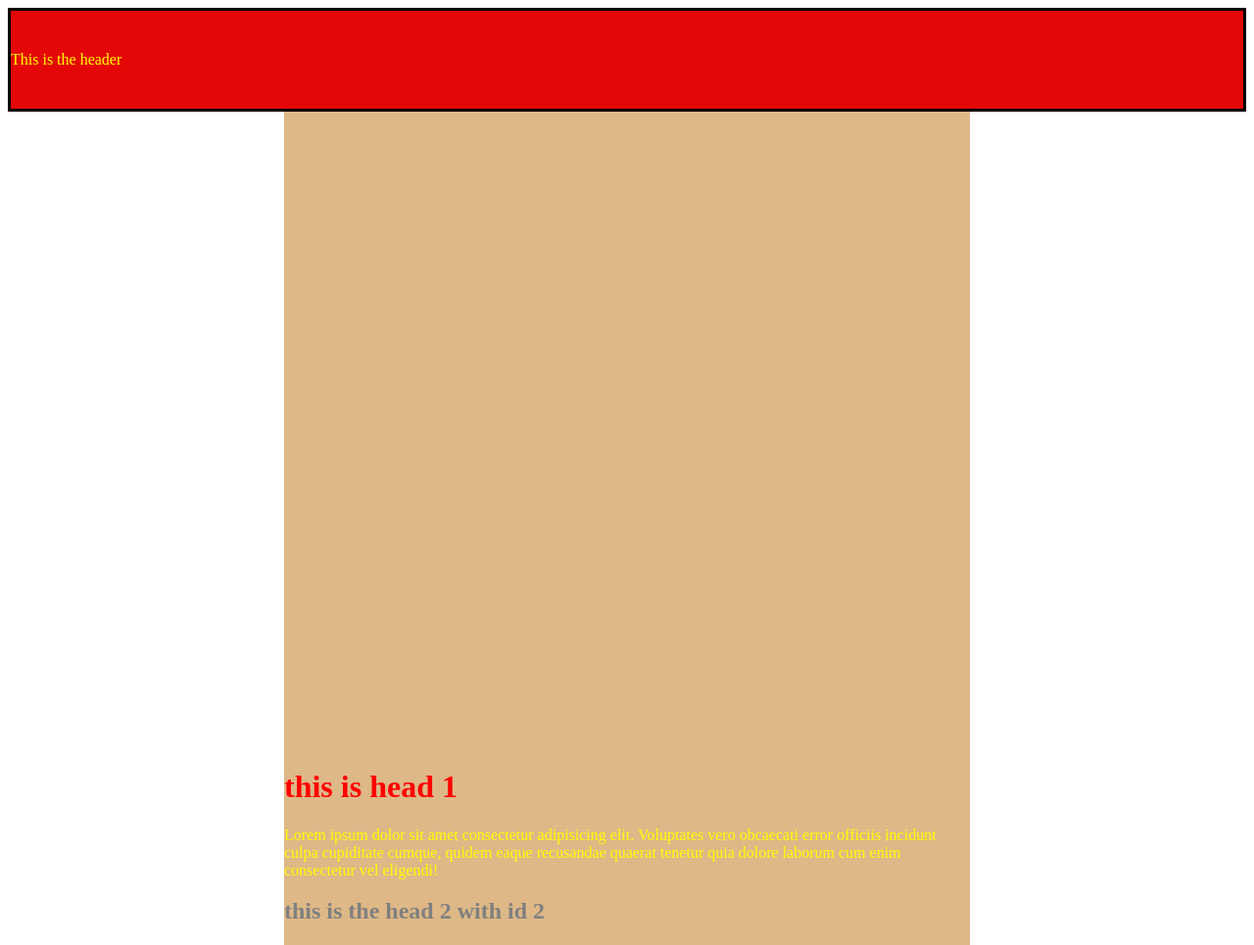
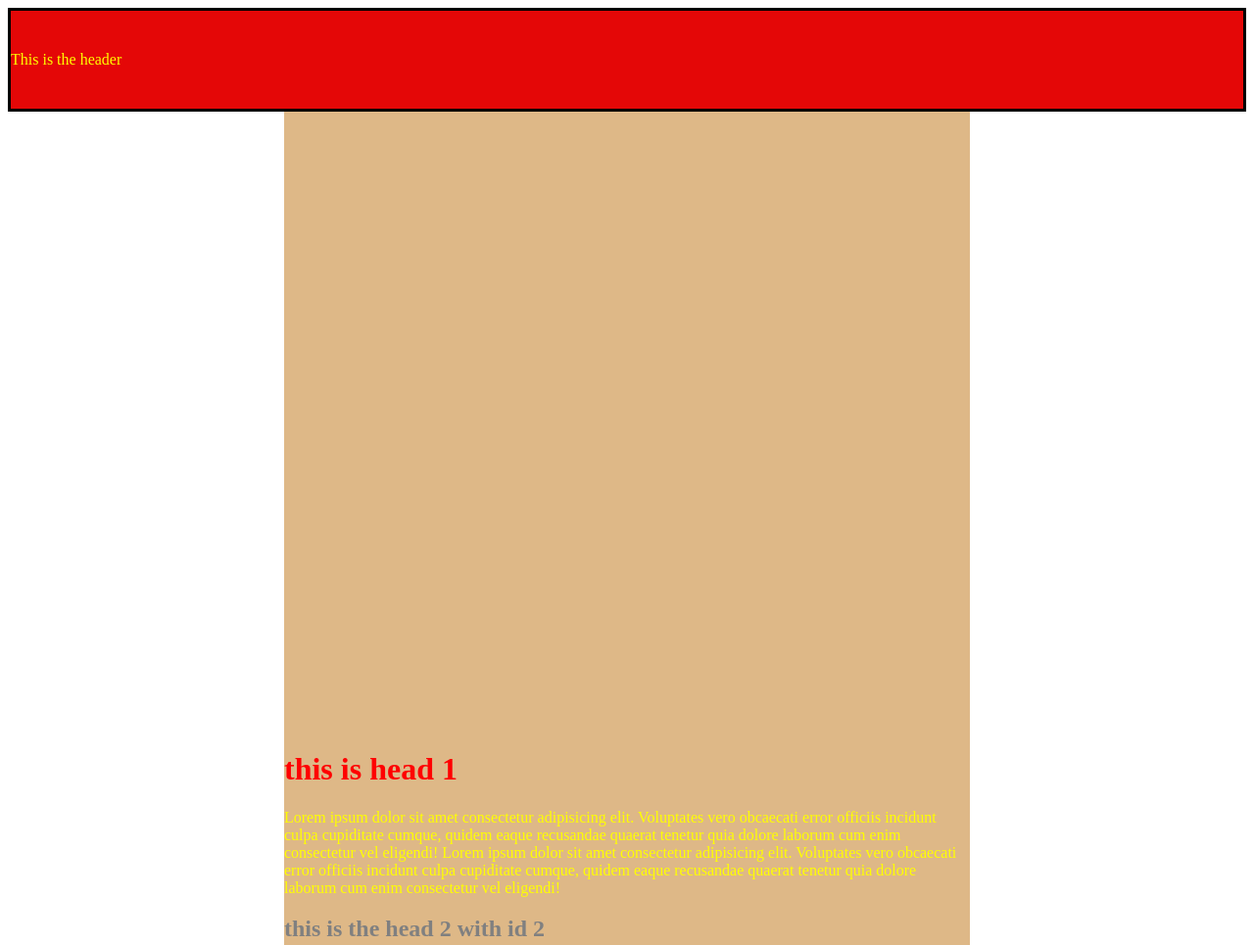
Before and after one commit to codstackers/1stPro, a plain HTML site: page index.html in a window 1280 px wide. Shown: the top 965 px of the page at 98% size. Drawn offline with Linux system fonts and the light colour scheme.

Commit message:
1 commit to brach 2

```diff
--- a/index.html
+++ b/index.html
@@ -11,7 +11,10 @@
     <div class="div1">
          <h1>this is head 1</h1>
 
-     <p>Lorem ipsum dolor sit amet consectetur adipisicing elit. Voluptates vero obcaecati error officiis incidunt culpa cupiditate cumque, quidem eaque recusandae quaerat tenetur quia dolore laborum cum enim consectetur vel eligendi!</p>
+     <p>Lorem ipsum dolor sit amet consectetur adipisicing elit. Voluptates vero obcaecati error officiis incidunt culpa cupiditate cumque, quidem eaque recusandae quaerat tenetur quia dolore laborum cum enim consectetur vel eligendi!
+
+      Lorem ipsum dolor sit amet consectetur adipisicing elit. Voluptates vero obcaecati error officiis incidunt culpa cupiditate cumque, quidem eaque recusandae quaerat tenetur quia dolore laborum cum enim consectetur vel eligendi!
+     </p>
      </div>
 
      <H2 id="2">this is the head 2 with id 2</H2>
```
